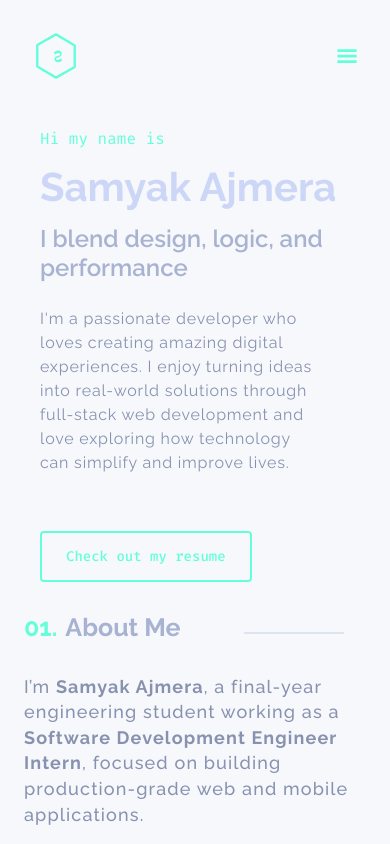
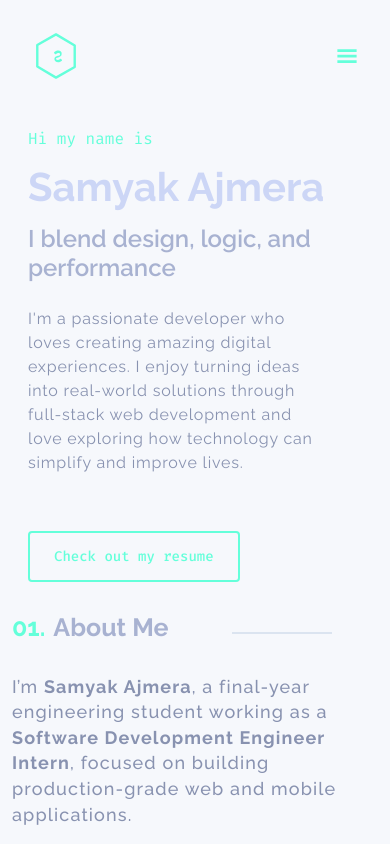
Before and after one commit to Samyaka13/Portfolio, a Next.js app: page / in a window 390 px wide. Shown: the top 844 px of the page. Built offline with nearby package versions, Linux system fonts and the light colour scheme.

Commit message:
refine responsive page container

```diff
--- a/src/scss/sections/_main.scss
+++ b/src/scss/sections/_main.scss
@@ -1,17 +1,21 @@
 main {
-  margin: 0 15rem;
-  @media screen and (max-width: 1020px) {
-    margin: 0 8rem;
-  }
-  @media screen and (max-width: 768px) {
-    margin: 0 3rem;
-  }
-  @media screen and (max-width: 480px) {
-    margin: 0 1.5rem;
-  }
+  width: min(100% - 2rem, 1100px);
+  margin: 0 auto;
 }
 
 body {
   max-width: 100vw;
   overflow-x: hidden;
 }
+
+@media screen and (max-width: 768px) {
+  main {
+    width: min(100% - 2rem, 680px);
+  }
+}
+
+@media screen and (max-width: 480px) {
+  main {
+    width: min(100% - 1.5rem, 420px);
+  }
+}
```
